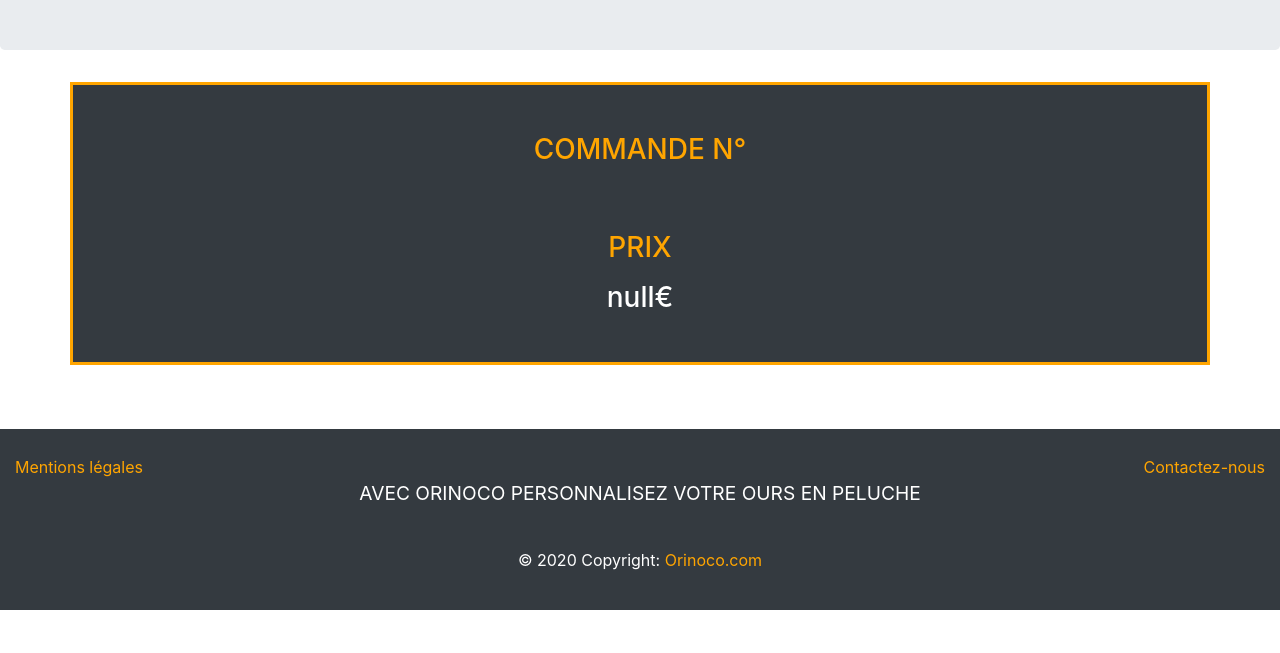
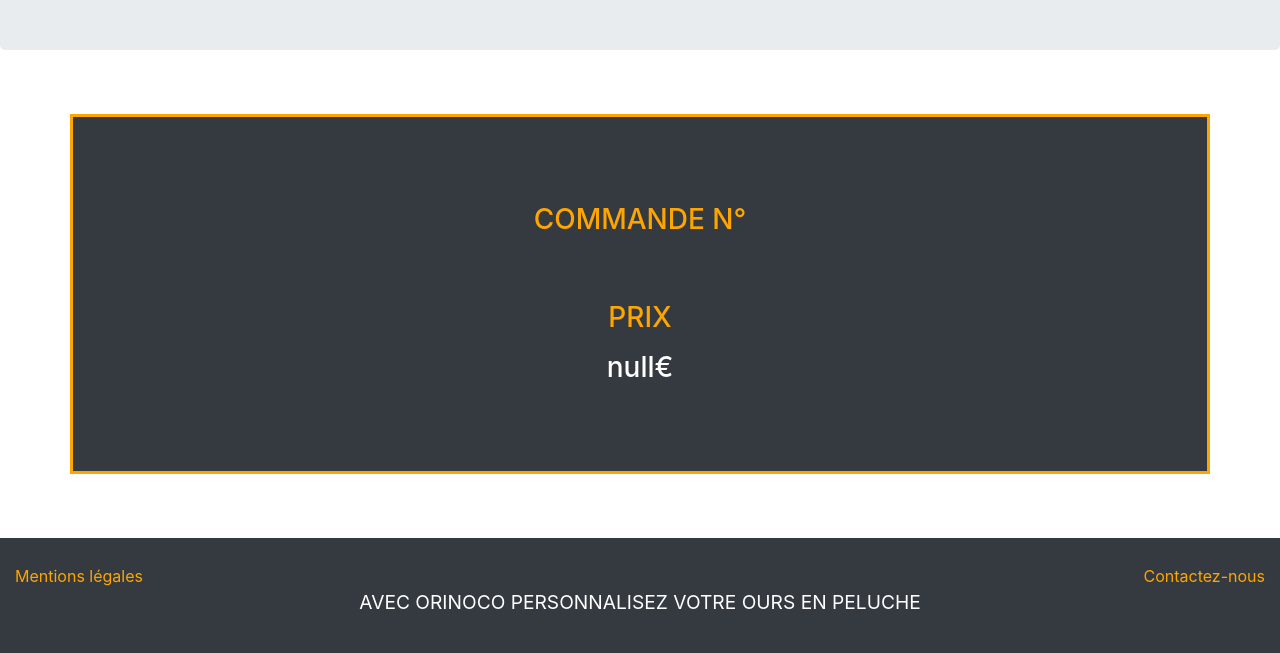
Before and after one commit to Gkelsang/GoedeKelsang_5_14-09-2020, a plain HTML site: page Frontend/commande.html in a window 1280 px wide. Shown: the part 180-833 px from the top of the page. Before the commit the page ends 800 px from the top, so only its background shows below. Drawn offline with nearby package versions, Linux system fonts and the light colour scheme.

Commit message:
mise en page

```diff
--- a/Frontend/JS/getandpost.js
+++ b/Frontend/JS/getandpost.js
@@ -1,4 +1,4 @@
-////////////////////////////////////// Récuparation de l'API ///////////////////////////////////////
+// ----------------------------- Récuparation de l'API ----------------------------- //
 function get(url){
     const promise = new Promise(function(resolve, reject){
         const request = new XMLHttpRequest();
@@ -17,7 +17,7 @@ function get(url){
     return promise;
 }
 
-///////////////////////////////////////// Renvoi de l'API //////////////////////////////////////////////////////////
+// ----------------------------- Renvoi de l'API ----------------------------- //
 function post(url, jsonBody){
     const promise = new Promise(function(resolve, reject){
         const request = new XMLHttpRequest();
--- a/Frontend/JS/order.js
+++ b/Frontend/JS/order.js
@@ -1,4 +1,4 @@
-//information formulaire
+// ----------------------------- information formulaire ----------------------------- //
 class infoForm {
     constructor(name, firstname, mail, adress, city) {
         this.lastName = name;
@@ -9,7 +9,7 @@ class infoForm {
     }
 }
 
-//information commande
+//----------------------------- information commande ----------------------------- //
 class orderInfo {
     constructor(formInformation, idOrder) {
         this.contact = formInformation;
--- a/Frontend/style.css
+++ b/Frontend/style.css
@@ -1,16 +1,8 @@
-body {
-    width: 100%;
-    margin-left: auto;
-    margin-right: auto;
-}
 /* ------------------------------------ Header ------------------------------------ */
-
 .site-title {
     text-transform: uppercase;
 }
-
 /* ------------------------------------ Jumbotron ------------------------------------ */
-
 h2 {
     text-align: center;
     text-transform: uppercase;
@@ -22,13 +14,7 @@ h3 {
     color: orange;
 }
 
-
-/* ------------------------------------ Main index ------------------------------------ */
-
-
-
 /* ------------------------------------ Footer ------------------------------------ */
-
 footer{
     margin-top: 5%;
     padding-top: 2%;
@@ -56,9 +42,6 @@ footer{
     color: orange;
 }
 
-/* ------------------------------------ Main panier ------------------------------------ */
-
-
 .basket-title {
     color: white;
     text-transform: uppercase;
@@ -81,27 +64,18 @@ footer{
     color: orange;
     padding-bottom: 5%;
 }
-.containerpanier {
-    border: solid 2px orange;
+
+.containerpanier, .containerformulaire, .containerndc {
+    border: solid 3px orange;
     padding-top: 3%;
-}
-.containerformulaire {
-    border: solid 2px orange;
-    padding-top: 3%;
+    padding-bottom: 3%;
+    color: white;
+    margin-top: 5%;
 }
 
-
-.containerndc {
-    border: solid 3px orange;
+.pcommande, .ncommande {
+    color: orange;
+    text-transform: uppercase;
+    padding-top: 3%;
+    padding-bottom: 3%;
 }
-.confirmation-title{
-    color: white;
-}
-.ncommande {
-    text-transform: uppercase;
-    color: orange;
-}
-.pcommande {
-    text-transform: uppercase;
-    color: orange;
-}
```
Also changed, not shown: Frontend/JS/panier.js (+18 -15 lines), Frontend/panier.html (+5 -5 lines).
